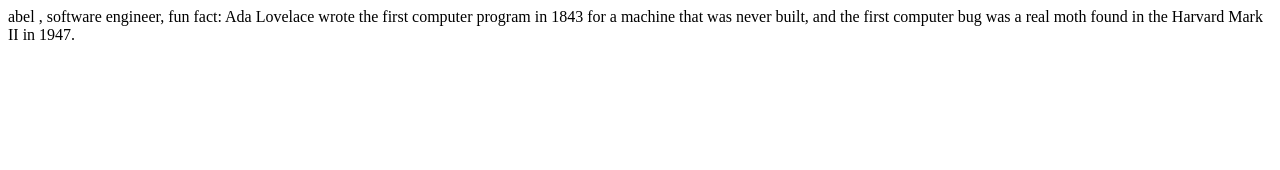
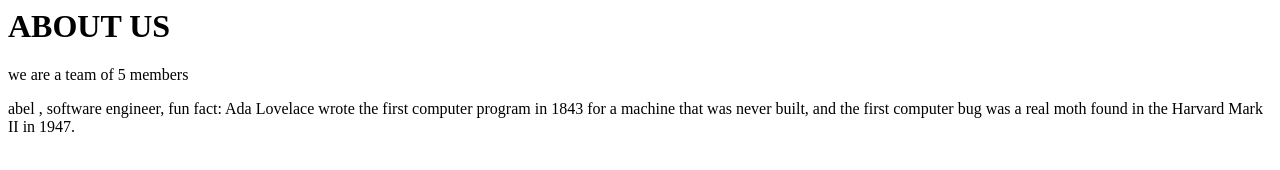
Before and after one commit to selfi123/team-intro, a plain HTML site: page index.html in a window 1280 px wide. Drawn offline with Linux system fonts and the light colour scheme.

Commit message:
Update index.html

```diff
--- a/index.html
+++ b/index.html
@@ -1,3 +1,5 @@
+<h1>ABOUT US</h1>
+<p> we are a team of 5 members</p>
 <p>abel , software engineer,
 fun fact: Ada Lovelace wrote the first computer program in 1843 for a machine that was never built, and the first computer bug was a real moth found in the Harvard Mark II in 1947.
 </p>
```
